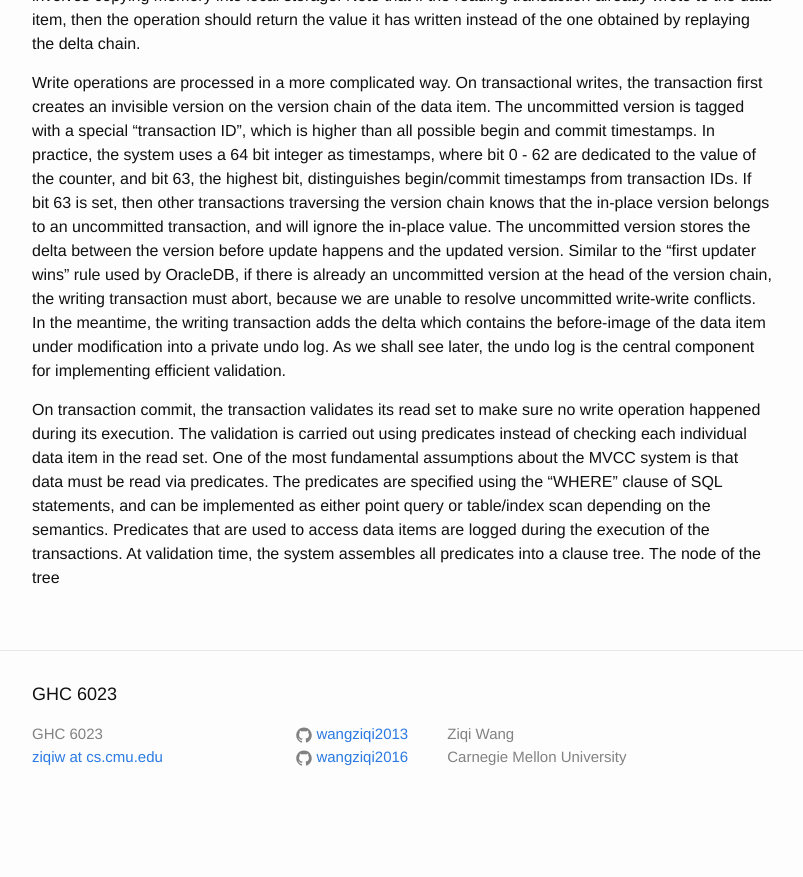
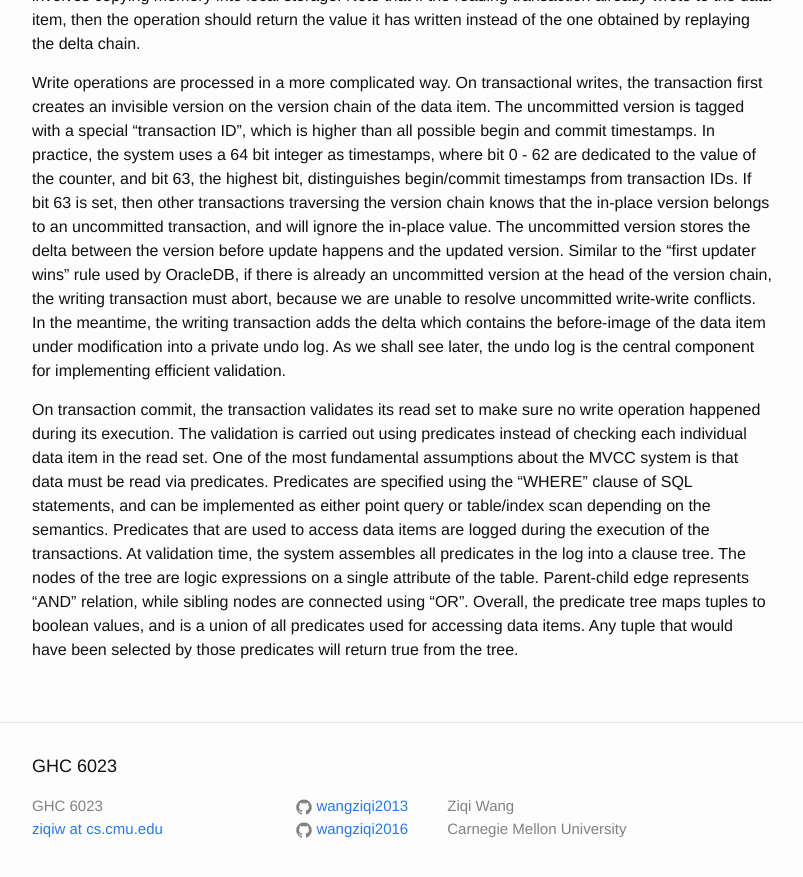
Before and after one commit to wangziqi2013/wangziqi2013.github.io, a Jekyll site: the page built from _posts/2018-07-09-Fast Serializable Multi-Version Concurrency Control for Main-Memory Database Systems.markdown, in a window 1280 px wide and 900 px high, scrolled down 2530 px. Shown: the top 877 px of the window, without its empty margins (238-1041 px from the left). Built offline with Jekyll 4.4.1, drawn with Linux system fonts in a browser that asks for light colours; before the commit the page ends 3358 px from its top, so only the background shows below that.

Commit message:
Adding tuple tree

```diff
--- a/_posts/2018-07-09-Fast Serializable Multi-Version Concurrency Control for Main-Memory Database Systems.markdown
+++ b/_posts/2018-07-09-Fast Serializable Multi-Version Concurrency Control for Main-Memory Database Systems.markdown
@@ -102,7 +102,10 @@ log is the central component for implementing efficient validation.
 
 On transaction commit, the transaction validates its read set to make sure no write operation happened during its execution.
 The validation is carried out using predicates instead of checking each individual data item in the read set. One of the most
-fundamental assumptions about the MVCC system is that data must be read via predicates. The predicates are specified using
+fundamental assumptions about the MVCC system is that data must be read via predicates. Predicates are specified using
 the "WHERE" clause of SQL statements, and can be implemented as either point query or table/index scan depending on the
 semantics. Predicates that are used to access data items are logged during the execution of the transactions. At validation
-time, the system assembles all predicates into a clause tree. The node of the tree
+time, the system assembles all predicates in the log into a clause tree. The nodes of the tree are logic expressions on a single
+attribute of the table. Parent-child edge represents "AND" relation, while sibling nodes are connected using "OR". Overall,
+the predicate tree maps tuples to boolean values, and is a union of all predicates used for accessing data items. Any tuple
+that would have been selected by those predicates will return true from the tree.
```
